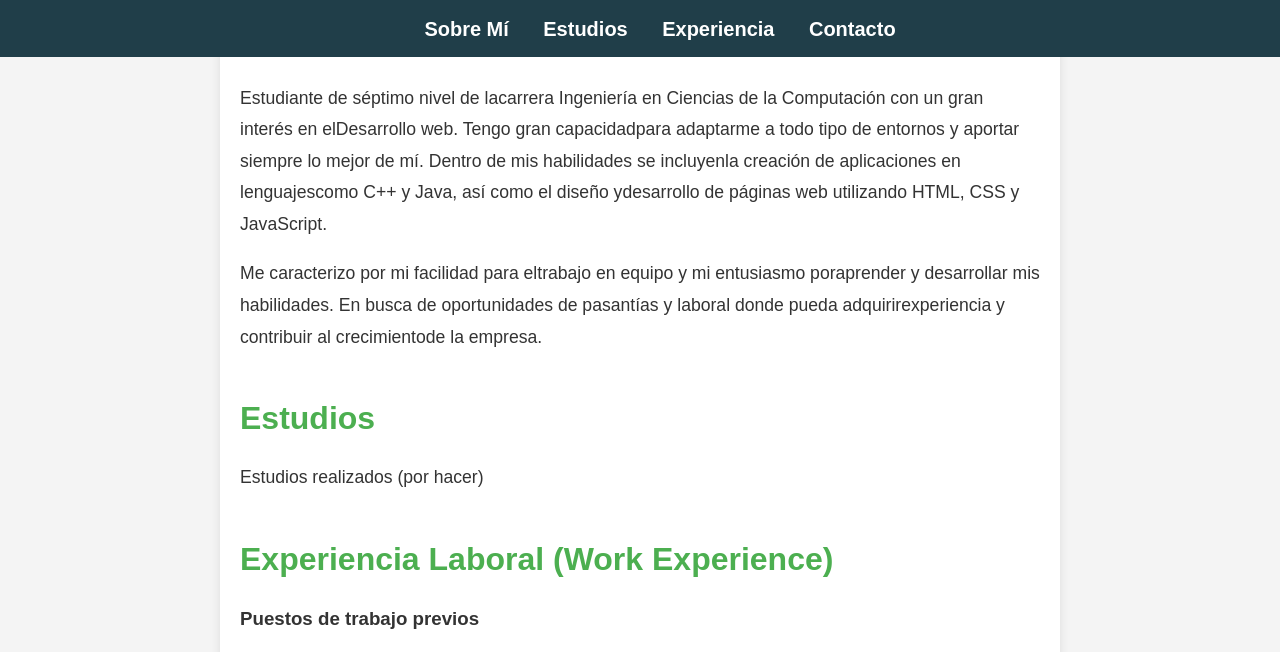
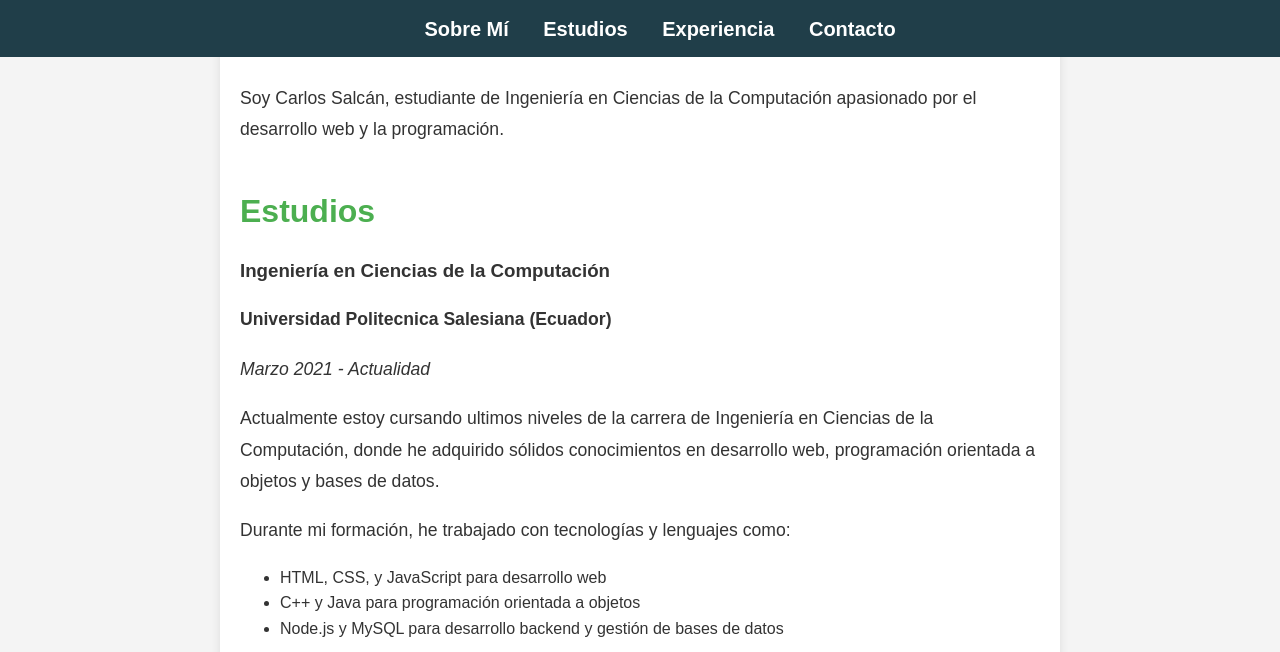
Before and after one commit to CarlosSalcan/Carlos_Salcan, a plain HTML site: page index.html in a window 1280 px wide. Shown: the part 148-800 px from the top of the page. Drawn offline with Linux system fonts and the light colour scheme.

Commit message:
Actualización de "Sobre Mí" y adición de la sección "Estudios"
- Se modifico el contenido de la sección "Sobre Mí" con una descripción más profesional, destacando mi formación académica y habilidades.
- Se agregó la nueva sección "Estudios", detallando mi trayectoria académica, tecnologías y lenguajes aprendidos.

```diff
--- a/index.html
+++ b/index.html
@@ -33,22 +33,29 @@
         <!-- Sobre Mí -->
         <section id="sobre-mi">
             <h2>Sobre Mí</h2>
-            <p>Estudiante de séptimo nivel de lacarrera Ingeniería en Ciencias de la Computación
-                con un gran interés en elDesarrollo web. Tengo gran capacidadpara adaptarme a
-                todo tipo de entornos y aportar siempre lo mejor de mí. Dentro de mis habilidades
-                se incluyenla creación de aplicaciones en lenguajescomo C++ y Java, así como el
-                diseño ydesarrollo de páginas web utilizando HTML, CSS y JavaScript.
-            </p>
-            <p>Me caracterizo por mi facilidad para eltrabajo en equipo y mi entusiasmo
-                poraprender y desarrollar mis habilidades. En busca de oportunidades de pasantías y
-                laboral donde pueda adquirirexperiencia y contribuir al crecimientode la empresa.
+            <p>Soy Carlos Salcán, estudiante de Ingeniería en Ciencias de la Computación apasionado por el desarrollo
+                web y la programación.
             </p>
         </section>
 
         <!-- Estudios -->
         <section id="estudios">
             <h2>Estudios</h2>
-            <p>Estudios realizados (por hacer)</p>
+            <h3>Ingeniería en Ciencias de la Computación</h3>
+            <p><strong>Universidad Politecnica Salesiana (Ecuador)</strong></p>
+            <p><em>Marzo 2021 - Actualidad</em></p>
+            <p>Actualmente estoy cursando ultimos niveles de la carrera de Ingeniería en Ciencias de la Computación,
+                donde he adquirido sólidos conocimientos en desarrollo web, programación orientada a objetos y bases de
+                datos.</p>
+            <p>Durante mi formación, he trabajado con tecnologías y lenguajes como:</p>
+            <ul>
+                <li>HTML, CSS, y JavaScript para desarrollo web</li>
+                <li>C++ y Java para programación orientada a objetos</li>
+                <li>Node.js y MySQL para desarrollo backend y gestión de bases de datos</li>
+            </ul>
+            <p>He participado en varios proyectos académicos y personales, desarrollando habilidades en la resolución de
+                problemas y trabajo en equipo. Mi objetivo es seguir aprendiendo y aplicar mis conocimientos en el
+                desarrollo web y de software.</p>
         </section>
 
         <!-- Experiencia -->
```
